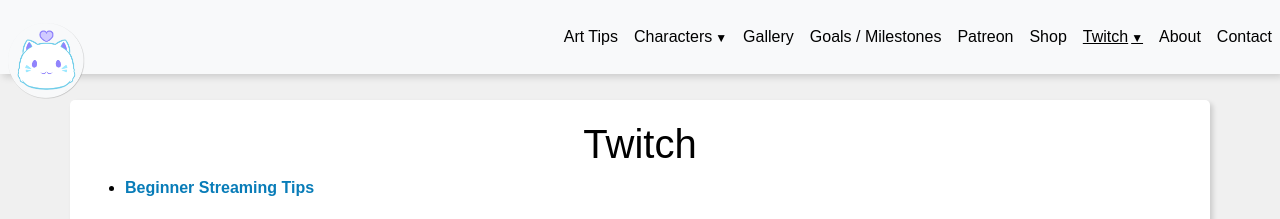
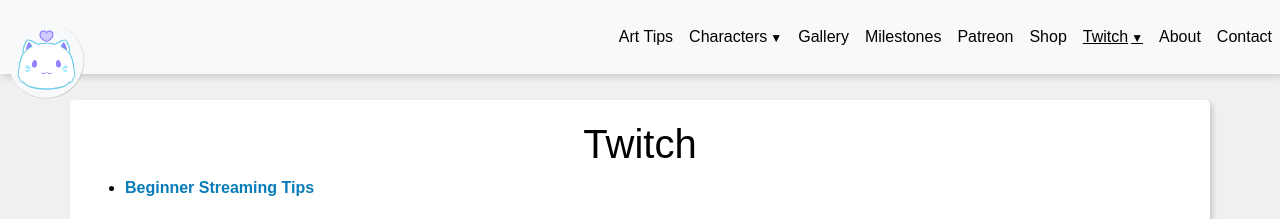
Before and after one commit to DeviCatOutlet/devicatoutlet.github.io, a Jekyll site: the page built from twitch.md, in a window 1280 px wide. Shown: the top 219 px of the page. Built offline with Jekyll 4.4.1, drawn with Linux system fonts in a browser that asks for light colours; our own code applies the rules of GitHub Pages for plain Markdown files.

Commit message:
Update Header Name

```diff
--- a/_config.yml
+++ b/_config.yml
@@ -11,7 +11,7 @@
   - CatCupcakes
   - Pets
 - Gallery
-- Goals / Milestones
+- Milestones
 - Patreon: https://www.patreon.com/devicatoutlet/
 - Shop: http://bit.ly/DeviCatShop
 - Twitch:
```
